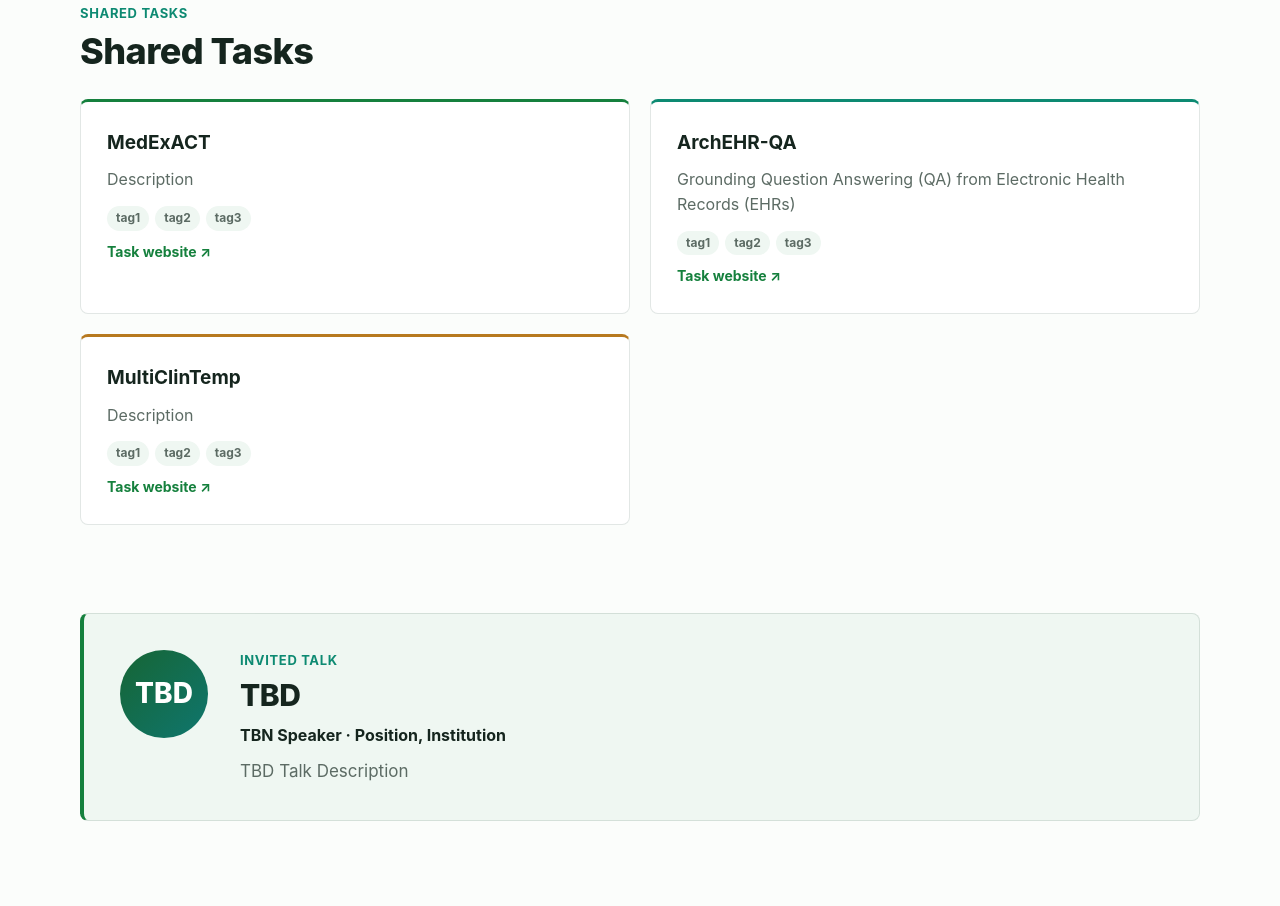
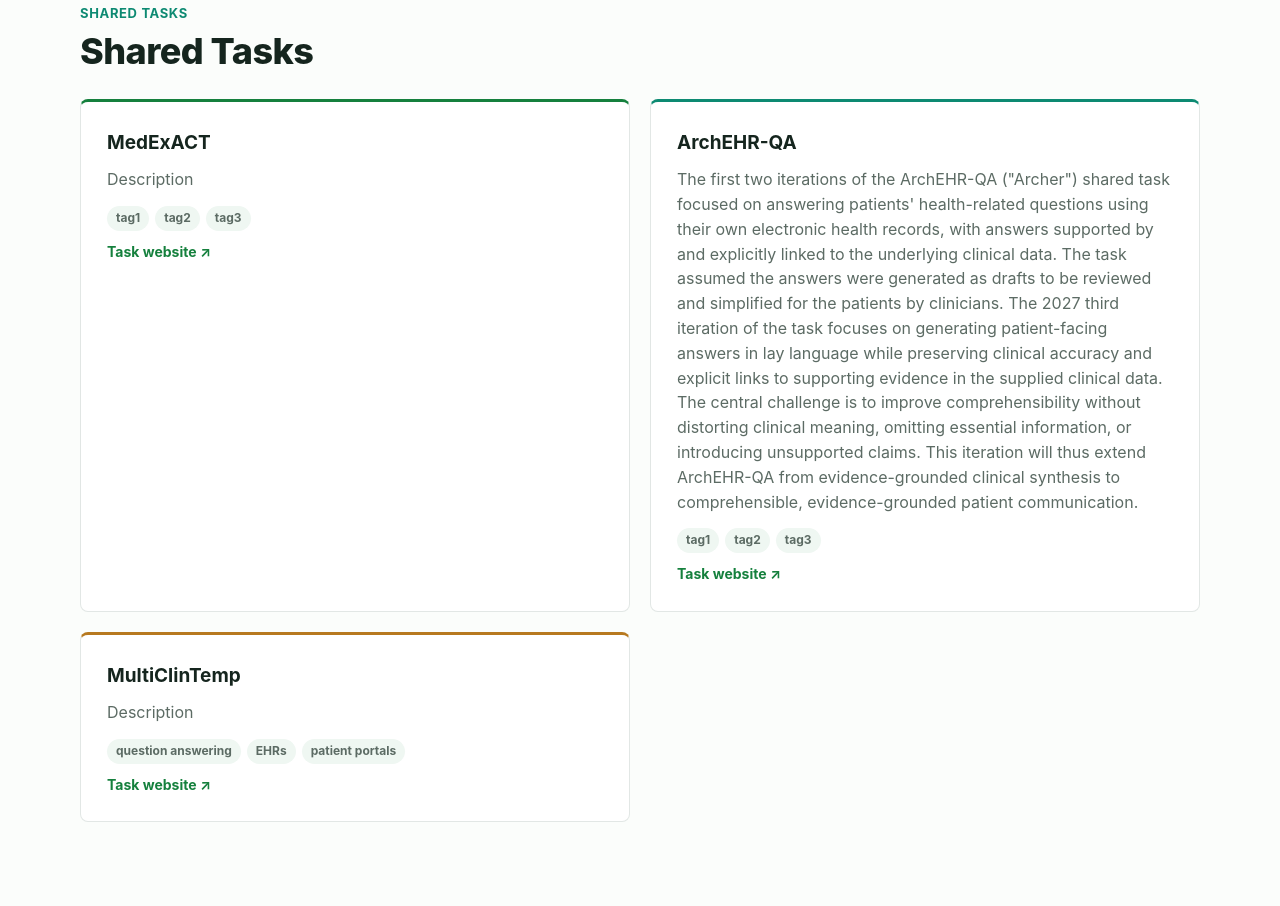
Before and after one commit to krobertslab/websites, a plain HTML site: page bionlp2027/index.html in a window 1280 px wide. Shown: the part 2489-3395 px from the top of the page. Drawn offline with Linux system fonts and the light colour scheme.

Commit message:
shared task tweak

```diff
--- a/bionlp2027/index.html
+++ b/bionlp2027/index.html
@@ -935,14 +935,15 @@
             </article>
             <article class="area">
               <h3>ArchEHR-QA</h3>
-	      <p>Grounding Question Answering (QA) from Electronic Health Records (EHRs)</p>
+	      <!--<p>Grounding Question Answering (QA) from Electronic Health Records (EHRs)</p>-->
+	      <p>The first two iterations of the ArchEHR-QA ("Archer") shared task focused on answering patients' health-related questions using their own electronic health records, with answers supported by and explicitly linked to the underlying clinical data. The task assumed the answers were generated as drafts to be reviewed and simplified for the patients by clinicians.  The 2027 third iteration of the task focuses on generating patient-facing answers in lay language while preserving clinical accuracy and explicit links to supporting evidence in the supplied clinical data. The central challenge is to improve comprehensibility without distorting clinical meaning, omitting essential information, or introducing unsupported claims. This iteration will thus extend ArchEHR-QA from evidence-grounded clinical synthesis to comprehensible, evidence-grounded patient communication.</p>
               <div class="tags"><span class="tag">tag1</span><span class="tag">tag2</span><span class="tag">tag3</span></div>
               <p class="task-link"><a href="">Task website ↗</a></p>
             </article>
             <article class="area">
               <h3>MultiClinTemp</h3>
 	      <p>Description</p>
-              <div class="tags"><span class="tag">tag1</span><span class="tag">tag2</span><span class="tag">tag3</span></div>
+              <div class="tags"><span class="tag">question answering</span><span class="tag">EHRs</span><span class="tag">patient portals</span></div>
               <p class="task-link"><a href="">Task website ↗</a></p>
             </article>
           </div>
```
